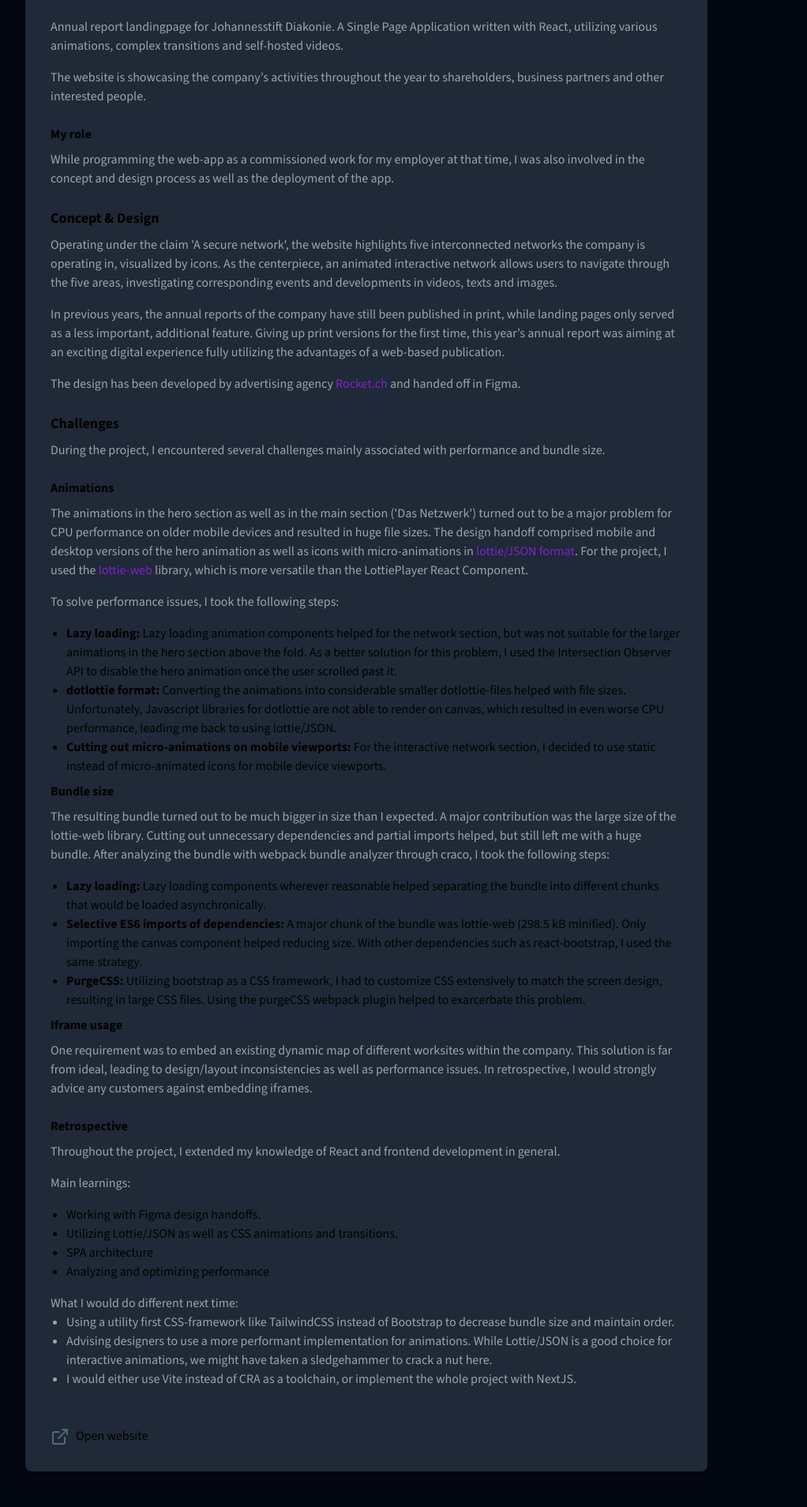
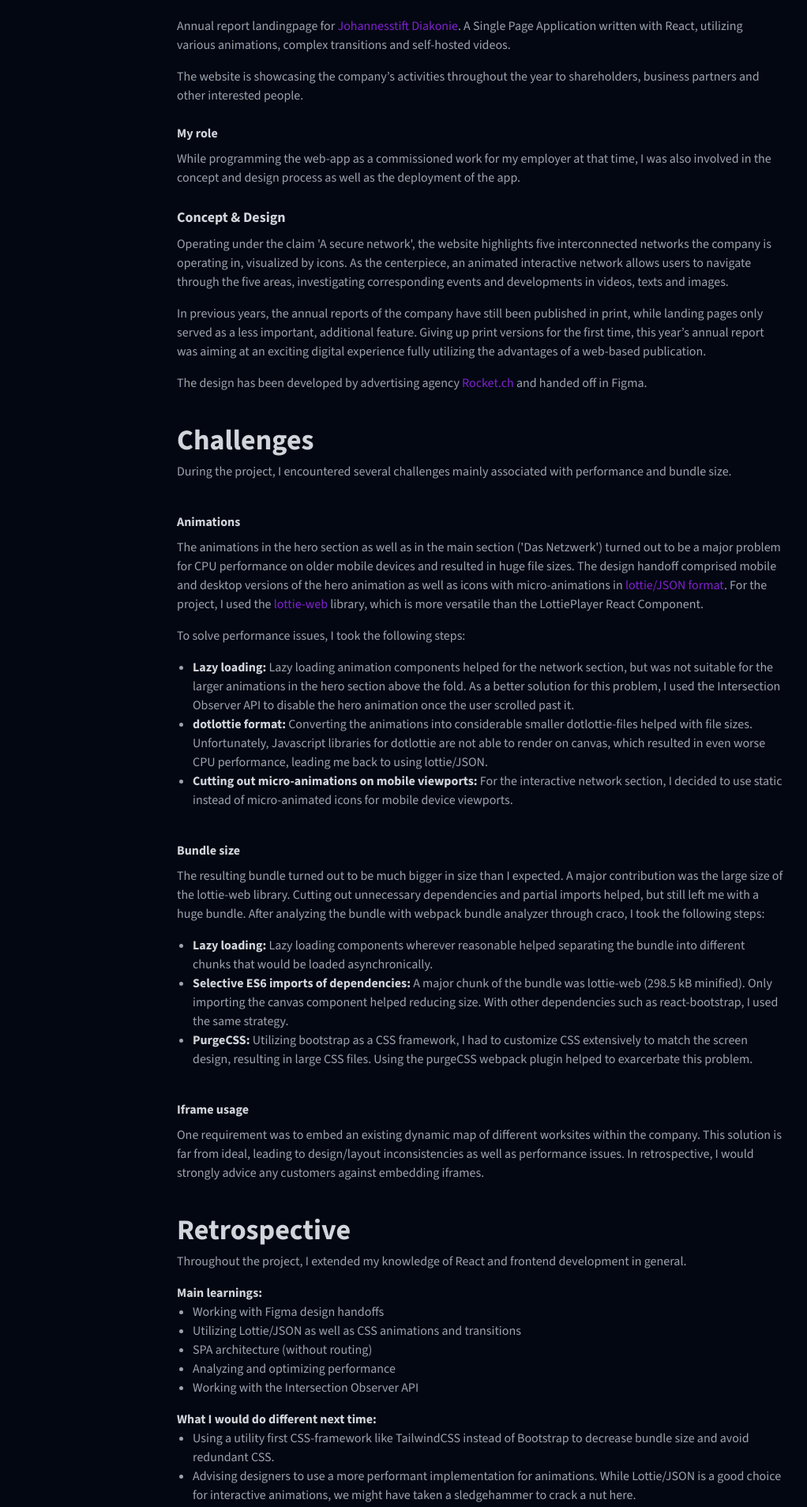
Before and after one commit to lxnhard/lxnhard, a React (Vite) app: page /projects in a window 1280 px wide. Shown: the part 880-2788 px from the top of the page at 79% size, without its empty margins (32-1054 px from the left). Built offline with nearby package versions, Linux system fonts and the light colour scheme.

Commit message:
update featured project

```diff
--- a/src/components/ProjectCard.jsx
+++ b/src/components/ProjectCard.jsx
@@ -7,10 +7,11 @@ export const ProjectCard = ({ imageUrl, title, techstack, githubUrl, liveUrl, ch
       <div className="w-full bg-gray-900 dark:bg-gray-800 shadow-lg overflow-hidden rounded-lg	">
         {/* image */}
         <img src={imageUrl} alt={title} />
+
         {/* content */}
         <div className="p-8">
 
-          <h2 className="text-6xl mb-8 dark:text-teal-500">{title}
+          <h2 className="font-headline text-6xl mb-8 dark:text-teal-500">{title}
           </h2>
           <div className="mb-12">
             {techstack.map(tech => {
--- a/src/pages/projects/Projects.jsx
+++ b/src/pages/projects/Projects.jsx
@@ -11,24 +11,37 @@ export const Projects = () => {
 
   return (
     <>
-      <div className="grid grid-cols-12">
+      <section className="grid grid-cols-12">
+        <div className="col-start-3 col-span-8 row-span-5 row-start-1" >
+          <h1 className="font-headline text-6xl dark:text-gray-300 mb-5">Projects</h1>
+          <a href="https://johannesstift-diakonie.de/" title="Johannesstift Diakonie" target="_blank" rel="noreferrer"><img src="img/johannesstift_diakonie-gb22.png" alt="" /></a>
+        </div>
 
-        <div className="col-start-1 col-span-9">
-          {projectIndex === 0 ?
-            <ProjectCard
-              title="Geschäftsbericht 2022 | Johannesstift Diakonie"
-              imageUrl="img/johannesstift_diakonie-gb22.png"
-              techstack={["React", "Javascript", "Bootstrap", "SCSS", "lottie-web"]}
-              // githubUrl="https://github.com/lxnhard/movie_app-client"
-              liveUrl="https://gb22.johannesstift-diakonie.de">
+        <div className="col-start-3 col-span-8 row-start-6 row-span-2 bg-slate-800/95 p-8">
+          <p className="text-lg dark:text-teal-600">Johannesstift Diakonie</p>
+          <h2 className="text-headline text-4xl mb-4 dark:text-gray-300">Geschäftsbericht 2022</h2>
+          <div className="mt-auto mb-0">
+            {["React", "Javascript", "Bootstrap", "SCSS", "lottie-web"].map(tech => {
+              return (
+                <span className="inline-block text-md dark:text-gray-300 border-2 border-gray-400 p-2 mr-2 mt-2" key={tech}>{tech}</span>
+              )
+            })}
+
+          </div>
+        </div>
+
+
+        <div className="col-start-3 col-span-8 col-end-11">
+
+
           <p className="mt-8 mb-4 dark:text-gray-400">
-                Annual report landingpage for Johannesstift Diakonie. A Single Page Application written with React, utilizing various animations, complex transitions and self-hosted videos.</p>
+            Annual report landingpage for <a href="https://johannesstift-diakonie.de/" title="Johannesstift Diakonie" target="_blank" rel="noreferrer" className="text-purple-700 hover:underline visited:text-indigo-500">Johannesstift Diakonie</a>. A Single Page Application written with React, utilizing various animations, complex transitions and self-hosted videos.</p>
           <p className="mb-4 dark:text-gray-400">The website is showcasing the company’s activities throughout the year to shareholders, business partners and other interested people.</p>
-              <h3 className="font-bold py-2">My role</h3>
+          <h3 className="font-bold py-2 dark:text-gray-300">My role</h3>
           <p className="mb-4 dark:text-gray-400">
             While programming the web-app as a commissioned work for my employer at that time, I was also involved in the concept and design process as well as the deployment of the app.
           </p>
-              <h3 className="font-bold py-2 text-lg">Concept & Design</h3>
+          <h3 className="font-bold py-2 text-lg dark:text-gray-300">Concept & Design</h3>
           <p className="mb-4 dark:text-gray-400">
             Operating under the claim &apos;A secure network&apos;, the website highlights five interconnected networks the company is operating in, visualized by icons.
             As the centerpiece, an animated interactive network allows users to navigate through the five areas, investigating corresponding events and developments in videos, texts and images.
@@ -40,56 +53,57 @@ export const Projects = () => {
           <p className="mb-4 dark:text-gray-400">
             The design has been developed by advertising agency <a href="https://rocket.ch/" title="Rocket | Powerful advertising" target="_blank" rel="noreferrer" className="text-purple-700 hover:underline visited:text-indigo-500">Rocket.ch</a> and handed off in Figma.
           </p>
-              <h3 className="font-bold py-2 text-lg">Challenges</h3>
+
+          <h3 className="font-bold py-2 text-4xl dark:text-gray-300 mt-8">Challenges</h3>
           <p className="mb-4 dark:text-gray-400">
             During the project, I encountered several challenges mainly associated with performance and bundle size.
           </p>
-              <h3 className="font-bold py-2">Animations</h3>
+          <h4 className="font-bold py-2 dark:text-gray-300 mt-8">Animations</h4>
           <p className="mb-4 dark:text-gray-400">
             The animations in the hero section as well as in the main section (&apos;Das Netzwerk&apos;) turned out to be a major problem for CPU performance on older mobile devices and resulted in huge file sizes. The design handoff comprised mobile and desktop versions of the hero animation as well as icons with micro-animations in <a href="https://airbnb.design/lottie/" title="Lottie | airbnb" target="_blank" rel="noreferrer" className="text-purple-700 hover:underline visited:text-indigo-500">lottie/JSON format</a>. For the project, I used the <a href="https://github.com/airbnb/lottie-web" title="lottie-web | Github" target="_blank" rel="noreferrer" className="text-purple-700 hover:underline visited:text-indigo-500">lottie-web</a> library, which is more versatile than the LottiePlayer React Component.
           </p>
           <p className="mb-4 dark:text-gray-400">
             To solve performance issues, I took the following steps:
           </p>
-              <ul className="list-disc list-outside pl-5">
+          <ul className="list-disc list-outside pl-5 dark:text-gray-400">
             <li>
-                  <span className="font-bold">Lazy loading: </span>
+              <span className="font-bold dark:text-gray-300">Lazy loading: </span>
               <span>
                 Lazy loading animation components helped for the network section, but was not suitable for the larger animations in the hero section above the fold. As a better solution for this problem, I used the Intersection Observer API to disable the hero animation once the user scrolled past it.
               </span>
             </li>
             <li>
-                  <span className="font-bold">dotlottie format: </span>
+              <span className="font-bold dark:text-gray-300">dotlottie format: </span>
               <span>
                 Converting the animations into considerable smaller dotlottie-files helped with file sizes. Unfortunately, Javascript libraries for dotlottie are not able to render on canvas, which resulted in even worse CPU performance, leading me back to using lottie/JSON.
               </span>
             </li>
             <li>
-                  <span className="font-bold">Cutting out micro-animations on mobile viewports: </span>
+              <span className="font-bold dark:text-gray-300">Cutting out micro-animations on mobile viewports: </span>
               <span>
                 For the interactive network section, I decided to use static instead of micro-animated icons for mobile device viewports.
               </span>
             </li>
           </ul>
-              <h3 className="font-bold py-2">Bundle size</h3>
+          <h3 className="font-bold py-2 dark:text-gray-300 mt-8">Bundle size</h3>
           <p className="mb-4 dark:text-gray-400">The resulting bundle turned out to be much bigger in size than I expected. A major contribution was the large size of the lottie-web library. Cutting out unnecessary dependencies and partial imports helped, but still left me with a huge bundle.
             After analyzing the bundle with webpack bundle analyzer through craco, I took the following steps: </p>
-              <ul className="list-disc list-outside pl-5">
+          <ul className="list-disc list-outside pl-5 dark:text-gray-400">
             <li>
-                  <span className="font-bold">Lazy loading: </span>
+              <span className="font-bold dark:text-gray-300">Lazy loading: </span>
               <span>
                 Lazy loading components wherever reasonable helped separating the bundle into different chunks that would be loaded asynchronically.
               </span>
             </li>
             <li>
-                  <span className="font-bold">Selective ES6 imports of dependencies: </span>
+              <span className="font-bold dark:text-gray-300">Selective ES6 imports of dependencies: </span>
               <span>
                 A major chunk of the bundle was lottie-web (298.5 kB minified). Only importing the canvas component helped reducing size.
                 With other dependencies such as react-bootstrap, I used the same strategy.
               </span>
             </li>
             <li>
-                  <span className="font-bold">PurgeCSS: </span>
+              <span className="font-bold dark:text-gray-300">PurgeCSS: </span>
               <span>
                 Utilizing bootstrap as a CSS framework, I had to customize CSS extensively to match the screen design, resulting in large CSS files.
                 Using the purgeCSS webpack plugin helped to exarcerbate this problem.
@@ -97,29 +111,29 @@ export const Projects = () => {
             </li>
           </ul>
 
-              <h3 className="font-bold py-2">Iframe usage</h3>
+          <h3 className="font-bold py-2 dark:text-gray-300 mt-8">Iframe usage</h3>
           <p className="mb-4 dark:text-gray-400">One requirement was to embed an existing dynamic map of different worksites within the company. This solution is far from ideal, leading to design/layout inconsistencies as well as performance issues. In retrospective, I would strongly advice any customers against embedding iframes.</p>
-              <h3 className="font-bold py-2">Retrospective</h3>
+          <h3 className="font-bold text-4xl py-2 dark:text-gray-300 mt-8">Retrospective</h3>
           <p className="mb-4 dark:text-gray-400">
             Throughout the project, I extended my knowledge of React and frontend development in general.
           </p>
-              <p className="mb-4 dark:text-gray-400">
+          <p className="font-bold dark:text-gray-300">
             Main learnings:
           </p>
-              <ul className="list-disc list-outside pl-5 mb-4">
+          <ul className="list-disc list-outside pl-5 mb-4 dark:text-gray-400">
             <li>
               <span>
-                    Working with Figma design handoffs.
+                Working with Figma design handoffs
               </span>
             </li>
             <li>
               <span>
-                    Utilizing Lottie/JSON as well as CSS animations and transitions.
+                Utilizing Lottie/JSON as well as CSS animations and transitions
               </span>
             </li>
             <li>
               <span>
-                    SPA architecture
+                SPA architecture (without routing)
               </span>
             </li>
             <li>
@@ -127,13 +141,19 @@ export const Projects = () => {
                 Analyzing and optimizing performance
               </span>
             </li>
-              </ul>
-              <p className="mb-4 dark:text-gray-400">
-                What I would do different next time:
-                <ul className="list-disc list-outside pl-5 mb-4">
             <li>
               <span>
-                      Using a utility first CSS-framework like TailwindCSS instead of Bootstrap to decrease bundle size and maintain order.
+                Working with the Intersection Observer API
+              </span>
+            </li>
+          </ul>
+          <p className="font-bold dark:text-gray-300">
+            What I would do different next time:
+          </p>
+          <ul className="list-disc list-outside pl-5 mb-4 dark:text-gray-400">
+            <li>
+              <span>
+                Using a utility first CSS-framework like TailwindCSS instead of Bootstrap to decrease bundle size and avoid redundant CSS.
               </span>
             </li>
             <li>
@@ -143,15 +163,25 @@ export const Projects = () => {
             </li>
             <li>
               <span>
+                Advising against use of Iframes and request additional time/budget for proper implementation.
+              </span>
+            </li>
+            <li>
+              <span>
                 I would either use Vite instead of CRA as a toolchain, or implement the whole project with NextJS.
               </span>
             </li>
           </ul>
-              </p>
+
+        </div>
+      </section>
 
 
-            </ProjectCard>
-            : projectIndex === 1 ?
+      <section className="grid grid-cols-12 mt-48">
+        <h2 className="col-span-12 text-6xl mb-8 dark:text-teal-500">Other projects</h2>
+        <div className="col-start-1 col-span-9">
+
+          {projectIndex === 1 ?
             <ProjectCard
               title="Watch-Til-Death (React/AWS)"
               imageUrl="img/movie-app.jpg"
@@ -211,13 +241,12 @@ export const Projects = () => {
         {/* Thumbnails */}
         <div className="col-start-11 col-span-2">
           <div className="flex flex-col">
-            <div className={`bg-white shadow-md rounded-md overflow-hidden mb-4 w-full cursor-pointer	transition-all duration-300 ${projectIndex === 0 ? "opacity-100 scale-110 origin-right" : "opacity-50 hover:opacity-75"}`} onClick={() => handleClick(0)}>
+            {/* <div className={`bg-white shadow-md rounded-md overflow-hidden mb-4 w-full cursor-pointer	transition-all duration-300 ${projectIndex === 0 ? "opacity-100 scale-110 origin-right" : "opacity-50 hover:opacity-75"}`} onClick={() => handleClick(0)}>
               <img src="img/johannesstift_diakonie-gb22.png" className="" />
               <div className="p-3">
                 <p className="text-md font-bold">Johannesstift Diakonie</p>
-                {/* <p className="text-sm">Extremely short description in a few words.</p> */}
               </div>
-            </div>
+            </div> */}
             <div className={`bg-white shadow-md rounded-md overflow-hidden mb-4 w-full cursor-pointer	transition-all duration-300 ${projectIndex === 1 ? "opacity-100 scale-110 origin-right" : "opacity-50 hover:opacity-75"}`} onClick={() => handleClick(1)}>
               <img src="img/movie-app.jpg" className="" />
               <div className="p-3">
@@ -229,7 +258,7 @@ export const Projects = () => {
               <img src="img/movie-api.jpg" className="" />
               <div className="p-3">
                 <p className="text-md font-bold py-1">Movie API</p>
-                {/* <p className="text-sm">Extremely short description in a few words.</p> */}
+                <p className="text-sm">Extremely short description in a few words.</p>
               </div>
             </div>
             <div className={`bg-white shadow-md rounded-md overflow-hidden mb-4 w-full cursor-pointer	transition-all duration-300	${projectIndex === 3 ? "opacity-100 scale-110 origin-right" : "opacity-50 hover:opacity-75"}`} onClick={() => handleClick(3)}>
@@ -241,7 +270,8 @@ export const Projects = () => {
             </div>
           </div>
         </div>
-      </div>
+
+      </section>
     </>
   );
 };
```
Lines whose indentation alone changed are shown as unchanged.
